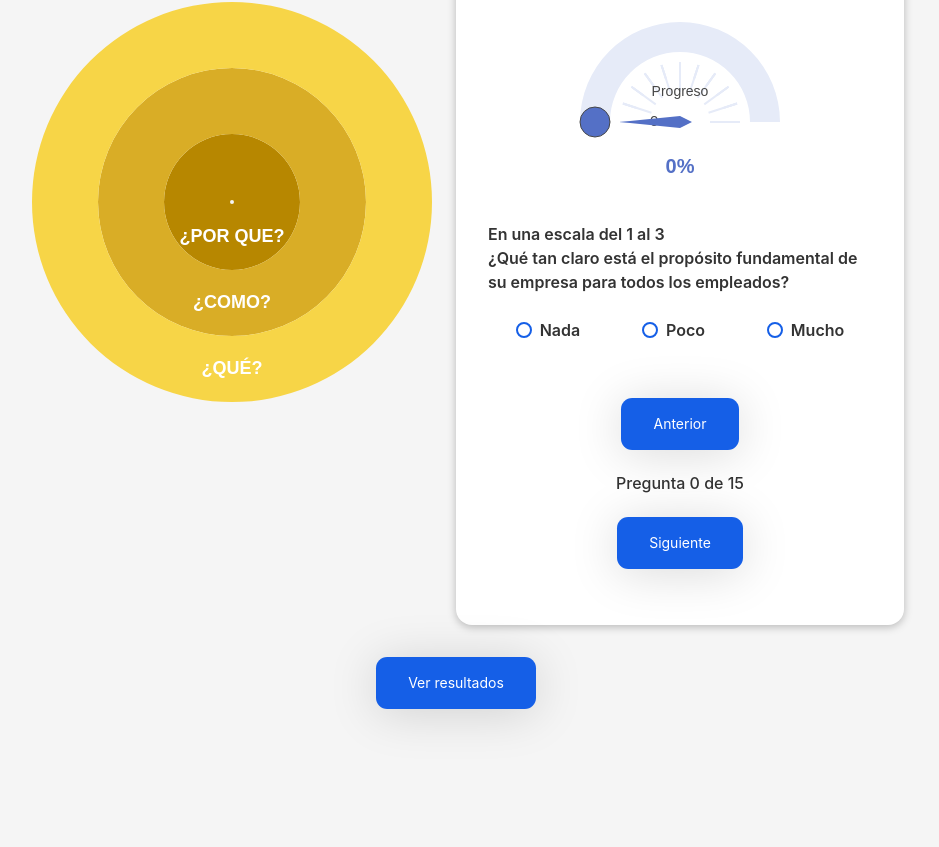
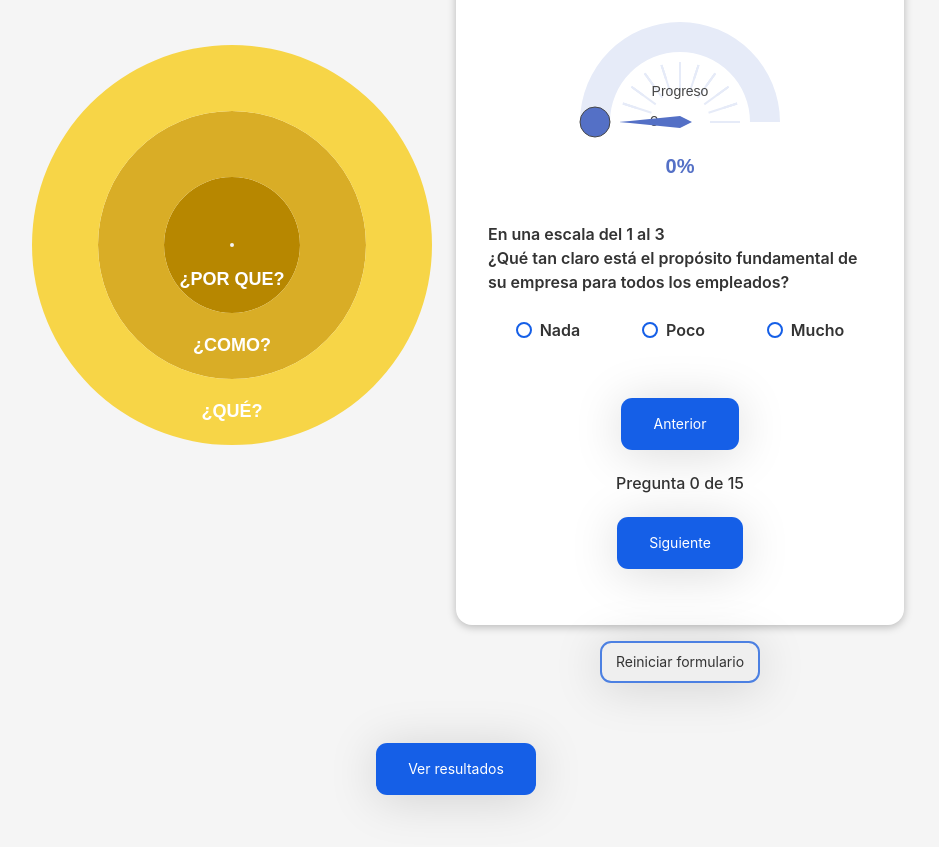
Before and after one commit to Daniel-JFA/RetoGrupo1, an Angular app in the folder reto1-estramypyme/angularReto1/: page / in a window 1280 px wide. Shown: the part 1247-2094 px from the top of the page, without its empty margins (184-1123 px from the left). Before the commit the page ends 2018 px from the top, so only its background shows below. Built offline with nearby package versions, Linux system fonts and the light colour scheme.

Commit message:
Se agrega al localStorage el estado del formulario y progresos de gráfica

```diff
--- a/reto1-estramypyme/angularReto1/src/app/domain/circuloDorado/circulo-dorado-page/circulo-dorado-page.component.css
+++ b/reto1-estramypyme/angularReto1/src/app/domain/circuloDorado/circulo-dorado-page/circulo-dorado-page.component.css
@@ -109,7 +109,7 @@
   justify-content: space-between;
   flex-wrap: wrap;
   align-items: center;
-  background-color: #155FE7;
+  background-color: #155fe7;
   padding: 1em 2.3em;
   border-radius: 0.8em;
   border: none;
@@ -123,6 +123,33 @@
 
 .botonPrimario:hover {
   background-color: #1a6fde;
+  color: white;
+  box-shadow: 0px 4px 49px 0px rgba(0, 0, 0, 0.15);
+}
+
+.contenedor__borrar {
+  display: flex;
+  justify-content: center;
+}
+
+.botonSecundario {
+  margin-bottom: 2em;
+  display: flex;
+  justify-content: space-between;
+  flex-wrap: wrap;
+  align-items: center;
+  border: 2px solid #4c80e2;
+  padding: 0.5em 1em;
+  border-radius: 0.8em;
+  cursor: pointer;
+  color: #333333;
+  transition: all 0.3s ease;
+  box-shadow: 0px 4px 49px 0px rgba(0, 0, 0, 0.15);
+  font-size: 14px;
+}
+
+.botonSecundario:hover {
+  background-color: #155fe7;
   color: white;
   box-shadow: 0px 4px 49px 0px rgba(0, 0, 0, 0.15);
 }
@@ -159,7 +186,7 @@
   }
 }
 
-@media (min-width: 786px) and (max-width: 1024px)  {
+@media (min-width: 786px) and (max-width: 1024px) {
   .informacion__cards {
     display: flex;
     flex-wrap: wrap;
@@ -230,5 +257,4 @@
     flex-wrap: wrap;
     gap: 1em;
   }
-
 }
--- a/reto1-estramypyme/angularReto1/src/app/domain/circuloDorado/circulo-dorado-page/circulo-dorado-page.component.html
+++ b/reto1-estramypyme/angularReto1/src/app/domain/circuloDorado/circulo-dorado-page/circulo-dorado-page.component.html
@@ -47,7 +47,7 @@
   <div class="contenedor__grafica">
     <!-- Paso el índice de la pregunta actual como entrada al componente
      `app-grafica-circulo` para que pueda actualizar la gráfica según la pregunta actual -->
-    <app-grafica-circulo [indexPregunta]="indexPregunta"></app-grafica-circulo>
+    <app-grafica-circulo></app-grafica-circulo>
   </div>
   <section class="contenedor__preguntas">
     <div class="contenedor__seccion__preguntas__descripcion">
@@ -59,17 +59,19 @@
         >
       </p>
     </div>
-
-    <!-- Cuando el formulario de preguntas cambia, llama a la función `actualizarProgreso`
-     para reflejar el progreso actual -->
-    <app-formulario-preguntas (cambioPregunta)="actualizarProgreso($event)"></app-formulario-preguntas>
+    <app-formulario-preguntas></app-formulario-preguntas>
+    <div class="contenedor__borrar">
+      <button
+        class="botonSecundario"
+        id="botonPrimario"
+        (click)="this.preguntaService.reiniciarRespuestas()"
+      >
+        Reiniciar formulario
+      </button>
+    </div>
   </section>
   <div class="contenedor__boton__ver__resultados">
-    <a
-    href="/resultados"
-      class="botonPrimario"
-      id="botonPrimario"
-    >
+    <a href="/resultados" class="botonPrimario" id="botonPrimario">
       Ver resultados
     </a>
   </div>
--- a/reto1-estramypyme/angularReto1/src/app/domain/circuloDorado/circulo-dorado-page/circulo-dorado-page.component.ts
+++ b/reto1-estramypyme/angularReto1/src/app/domain/circuloDorado/circulo-dorado-page/circulo-dorado-page.component.ts
@@ -2,21 +2,23 @@ import { Component, EventEmitter, Input } from '@angular/core';
 import { FormularioPreguntasComponent } from '../formulario-preguntas/formulario-preguntas.component';
 import { GraficaCirculoComponent } from '../grafica-circulo/grafica-circulo.component';
 import { HeaderComponent } from '../../header/header.component';
+import { PreguntasService } from '../services/preguntas.service';
 
 @Component({
   selector: 'app-circulo-dorado-page',
   standalone: true,
-  imports: [FormularioPreguntasComponent, GraficaCirculoComponent, HeaderComponent],
+  imports: [
+    FormularioPreguntasComponent,
+    GraficaCirculoComponent,
+    HeaderComponent,
+  ],
   templateUrl: './circulo-dorado-page.component.html',
-  styleUrl: './circulo-dorado-page.component.css'
+  styleUrl: './circulo-dorado-page.component.css',
 })
 export class CirculoDoradoPageComponent {
-  indexPregunta: number = 0;
+  constructor(public preguntaService: PreguntasService) {}
 
   actualizarProgreso(nuevoProgreso: number) {
-    this.indexPregunta = nuevoProgreso;
+    this.preguntaService.indexPregunta = nuevoProgreso;
   }
-
-  // @Input() reinicioFormulario: EventEmitter<void> = new EventEmitter<void>();
-
 }
--- a/reto1-estramypyme/angularReto1/src/app/domain/circuloDorado/grafica-circulo/grafica-circulo.component.ts
+++ b/reto1-estramypyme/angularReto1/src/app/domain/circuloDorado/grafica-circulo/grafica-circulo.component.ts
@@ -8,6 +8,7 @@ import {
   OnInit,
 } from '@angular/core';
 import * as echarts from 'echarts';
+import { PreguntasService } from '../services/preguntas.service';
 
 @Component({
   selector: 'app-grafica-circulo',
@@ -18,7 +19,6 @@ import * as echarts from 'echarts';
 })
 export class GraficaCirculoComponent implements AfterViewInit {
   //Recibe el índice de la pregunta actual desde el componente padre.
-  @Input() indexPregunta!: number;
   progress = 0;
   contenedorGrafica: any;
   porQue: number = 0;
@@ -27,7 +27,7 @@ export class GraficaCirculoComponent implements AfterViewInit {
 
   @ViewChild('graficaCirculo') contenedor!: ElementRef;
 
-  constructor() {}
+  constructor(public preguntaService: PreguntasService) {}
 
   //Actualiza el progreso cuando cambia el índice de la pregunta actual
   ngOnChanges(changes: SimpleChanges) {
@@ -39,27 +39,48 @@ export class GraficaCirculoComponent implements AfterViewInit {
   y establece las opciones de la gráfica y actualiza el progreso con el índice de la pregunta actual. */
   ngAfterViewInit() {
     this.contenedorGrafica = echarts.init(this.contenedor.nativeElement);
-    this.actualizarProgreso(this.indexPregunta);
+    this.actualizarProgreso(this.preguntaService.indexPregunta);
+
+    const progresoAlmacenado = localStorage.getItem('progresoGrafica');
+    if (progresoAlmacenado) {
+      const progreso = JSON.parse(progresoAlmacenado);
+      this.porQue = progreso.porQue;
+      this.como = progreso.como;
+      this.que = progreso.que;
+      this.actualizarProgreso(this.preguntaService.indexPregunta);
+    }
   }
 
   /*Actualiza el progreso en la gráfica circular según el índice de la pregunta actual,
   modificando los valores de las series y las opciones de la gráfica.*/
   actualizarProgreso(index: number) {
+    localStorage.setItem(
+      'progresoGrafica',
+      JSON.stringify({
+        porQue: this.porQue,
+        como: this.como,
+        que: this.que,
+      })
+    );
+
     //Lógica para actualizar el progreso en la gráfica
-    if (this.indexPregunta == 0) {
+    if (this.preguntaService.indexPregunta == 0) {
       this.porQue = 5;
       this.como = 5;
       this.que = 5;
-    } else if (this.indexPregunta <= 5) {
-      this.porQue = this.indexPregunta;
+    } else if (this.preguntaService.indexPregunta <= 5) {
+      this.porQue = this.preguntaService.indexPregunta;
       this.como = 0;
       this.que = 0;
-    } else if (this.indexPregunta > 5 && this.indexPregunta <= 10) {
-      this.como = this.indexPregunta - 5;
+    } else if (
+      this.preguntaService.indexPregunta > 5 &&
+      this.preguntaService.indexPregunta <= 10
+    ) {
+      this.como = this.preguntaService.indexPregunta - 4;
       this.porQue = 5;
       this.que = 0;
-    } else if (this.indexPregunta <= 15) {
-      this.que = this.indexPregunta - 10;
+    } else if (this.preguntaService.indexPregunta <= 15) {
+      this.que = this.preguntaService.indexPregunta - 9;
       this.porQue = 5;
       this.como = 5;
     }
--- a/reto1-estramypyme/angularReto1/src/app/domain/circuloDorado/services/preguntas.service.ts
+++ b/reto1-estramypyme/angularReto1/src/app/domain/circuloDorado/services/preguntas.service.ts
@@ -10,8 +10,7 @@ export class PreguntasService {
   public opciones: any;
   public indexPregunta: number = 0;
   public respuestas: any = {};
-  radioValue = ''
-
+  radioValue!: string;
 
   private readonly storageKey = 'respuestas';
 
@@ -194,6 +193,24 @@ export class PreguntasService {
     }
   }
 
+  guardarEstadoFormulario(): void {
+    const estadoFormulario = {
+      indexPregunta: this.indexPregunta,
+      respuestas: this.respuestas,
+    };
+    localStorage.setItem('estadoFormulario', JSON.stringify(estadoFormulario));
+  }
+
+  cargarEstadoFormulario(): void {
+    const estadoFormularioString = localStorage.getItem('estadoFormulario');
+    if (estadoFormularioString) {
+      const estadoFormulario = JSON.parse(estadoFormularioString);
+      this.indexPregunta = estadoFormulario.indexPregunta;
+      this.respuestas = estadoFormulario.respuestas;
+      this.radioValue = this.respuestas[this.indexPregunta]
+    }
+  }
+
   // Método para obtener las respuestas seleccionadas
   getRespuestas() {
     return this.respuestas;
@@ -208,7 +225,7 @@ export class PreguntasService {
   }
 
   // Método para cargar las respuestas desde localStorage
-   cargarRespuestas() {
+  cargarRespuestas() {
     const guardarRespuestas = localStorage.getItem(this.storageKey);
     if (guardarRespuestas) {
       this.respuestas = JSON.parse(guardarRespuestas);
@@ -217,6 +234,7 @@ export class PreguntasService {
 
   reiniciarRespuestas(): void {
     localStorage.removeItem('respuestas');
+    localStorage.removeItem('estadoFormulario');
     this.getPreguntas();
   }
 }
--- a/reto1-estramypyme/angularReto1/src/app/domain/resultados/resultadospage/resultadospage.component.css
+++ b/reto1-estramypyme/angularReto1/src/app/domain/resultados/resultadospage/resultadospage.component.css
@@ -146,6 +146,28 @@
   }
 }
 
+.botonSecundario {
+  margin-bottom: 2em;
+  display: flex;
+  justify-content: space-between;
+  flex-wrap: wrap;
+  align-items: center;
+  border: 2px solid #4c80e2;
+  padding: 0.5em 1em;
+  border-radius: 0.8em;
+  cursor: pointer;
+  color: #333333;
+  transition: all 0.3s ease;
+  box-shadow: 0px 4px 49px 0px rgba(0, 0, 0, 0.15);
+  font-size: 14px;
+}
+
+.botonSecundario:hover {
+  background-color: #155fe7;
+  color: white;
+  box-shadow: 0px 4px 49px 0px rgba(0, 0, 0, 0.15);
+}
+
 @media (min-width: 600px) and (max-width: 1280px) {
   .seccion__resultados {
     width: 100%;
@@ -240,28 +262,6 @@
   }
 }
 
-.botonSecundario {
-  margin-bottom: 2em;
-  display: flex;
-  justify-content: space-between;
-  flex-wrap: wrap;
-  align-items: center;
-  border: 2px solid #4c80e2;
-  padding: 0.5em 1em;
-  border-radius: 0.8em;
-  cursor: pointer;
-  color: #333333;
-  transition: all 0.3s ease;
-  box-shadow: 0px 4px 49px 0px rgba(0, 0, 0, 0.15);
-  font-size: 14px;
-}
-
-.botonSecundario:hover {
-  background-color: #155fe7;
-  color: white;
-  box-shadow: 0px 4px 49px 0px rgba(0, 0, 0, 0.15);
-}
-
 @media (min-width: 1440px) and (max-width: 1620px) {
   .seccion__resultados {
     width: 100%;
```
Also changed, not shown: reto1-estramypyme/angularReto1/src/app/domain/circuloDorado/formulario-preguntas/formulario-preguntas.component.ts (+24 -14 lines).
